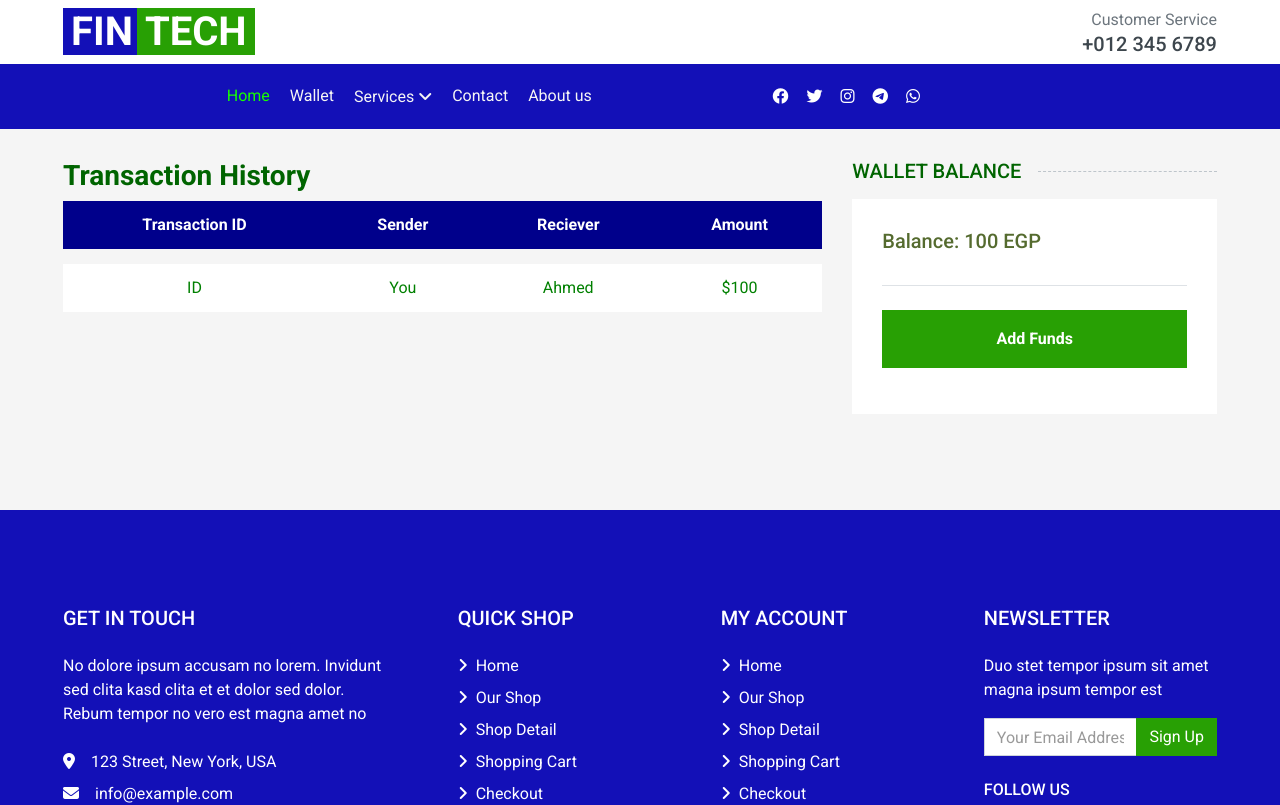
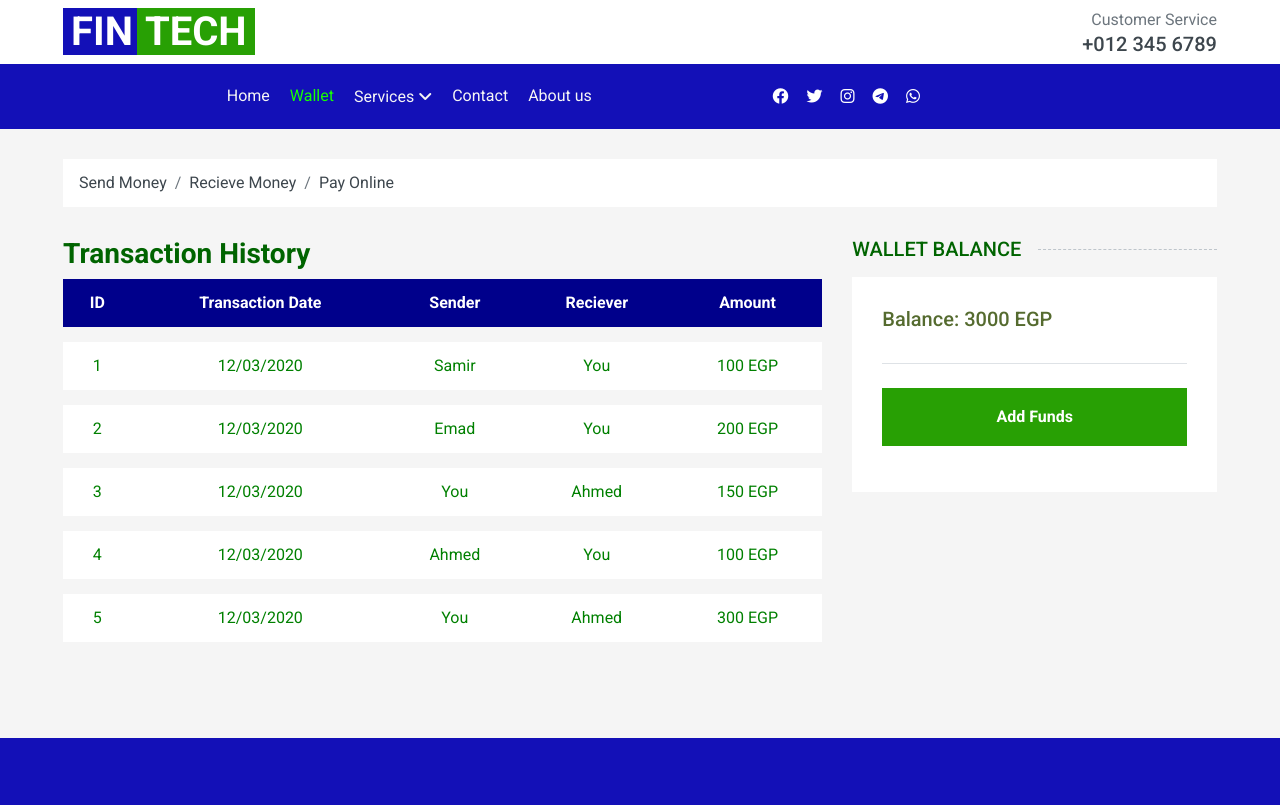
Before and after one commit to khaledmohamed1999/Sprints-Fintech, an Angular app: page /wallet in a window 1280 px wide. Shown: the top 805 px of the page. Built offline with nearby package versions, Linux system fonts and the light colour scheme.

Commit message:
Added wallet

```diff
--- a/src/app/components/layouts/header/header.component.html
+++ b/src/app/components/layouts/header/header.component.html
@@ -38,8 +38,8 @@
         >
         <div class="navbar-nav mr-auto py-0 text-center "></div>
           <div class="navbar-nav mr-auto py-0 text-center ">
-            <a href="" class="nav-item nav-link active">Home</a>
-            <a href="/wallet" class="nav-item nav-link ">Wallet</a>
+            <a href="" class="nav-item nav-link">Home</a>
+            <a routerLink="/wallet" routerLinkActive="active" class="nav-item nav-link ">Wallet</a>
             <div class="nav-item dropdown">
               <a
                 href="#"
--- a/src/app/components/page-components/wallet-page/wallet-page.component.html
+++ b/src/app/components/page-components/wallet-page/wallet-page.component.html
@@ -1,14 +1,14 @@
-<!-- <div class="container-fluid">
+<div class="container-fluid">
   <div class="row px-xl-5">
     <div class="col-12">
       <nav class="breadcrumb bg-light mb-30">
-        <a class="breadcrumb-item text-dark" href="">Home</a>
-        <a class="breadcrumb-item text-dark" href="shop">Shop</a>
-        <span class="breadcrumb-item active">Shopping Cart</span>
+        <a class="breadcrumb-item text-dark" href="">Send Money</a>
+        <a class="breadcrumb-item text-dark" href="">Recieve Money</a>
+        <a class="breadcrumb-item text-dark" href="">Pay Online</a>
       </nav>
     </div>
   </div>
-</div> -->
+</div>
 
 <div class="container-fluid">
     <div class="row px-xl-5">
@@ -19,7 +19,8 @@
         >
           <thead style="color: white;background-color: darkblue;">
             <tr>
-              <th>Transaction ID</th>
+              <th>ID</th>
+              <th>Transaction Date</th>
               <th>Sender</th>
               <th>Reciever</th>
               <th>Amount</th>
@@ -27,12 +28,47 @@
           </thead>
           <tbody class="align-middle" id="products">
             <tr>
+              <td class="align-middle">1</td>
+              <td class="align-middle"> 12/03/2020 </td>
+              <td class="align-middle">Samir</td>
+              <td class="align-middle">You</td>
+              <td class="align-middle">100 EGP</td>
+            </tr>
+            <tr>
               <td class="align-middle">
-                ID
+                2
               </td>
+              <td class="align-middle"> 12/03/2020 </td>
+              <td class="align-middle">Emad</td>
+              <td class="align-middle">You</td>
+              <td class="align-middle">200 EGP</td>
+            </tr>
+            <tr>
+              <td class="align-middle">
+                3
+              </td>
+              <td class="align-middle"> 12/03/2020 </td>
               <td class="align-middle">You</td>
               <td class="align-middle">Ahmed</td>
-              <td class="align-middle">$100</td>
+              <td class="align-middle">150 EGP</td>
+            </tr>
+            <tr>
+              <td class="align-middle">
+                4
+              </td>
+              <td class="align-middle"> 12/03/2020 </td>
+              <td class="align-middle">Ahmed</td>
+              <td class="align-middle">You</td>
+              <td class="align-middle">100 EGP</td>
+            </tr>
+            <tr>
+              <td class="align-middle">
+                5
+              </td>
+              <td class="align-middle"> 12/03/2020 </td>
+              <td class="align-middle">You</td>
+              <td class="align-middle">Ahmed</td>
+              <td class="align-middle">300 EGP</td>
             </tr>
           </tbody>
         </table>
@@ -44,7 +80,7 @@
         <div class="bg-light p-30 mb-5">
           <div class="border-bottom pb-2">
             <div class="d-flex justify-content-between mb-3">
-              <h5>Balance: 100 EGP</h5>
+              <h5>Balance: 3000 EGP</h5>
               <h5 id="balance"></h5>
             </div>
           </div>
```
